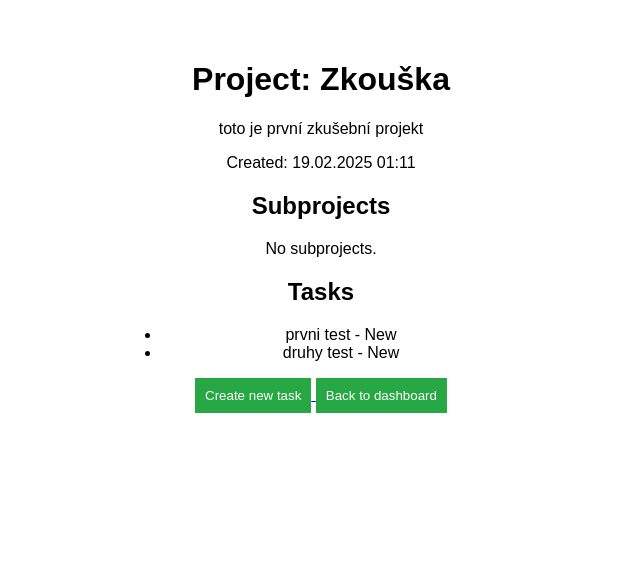
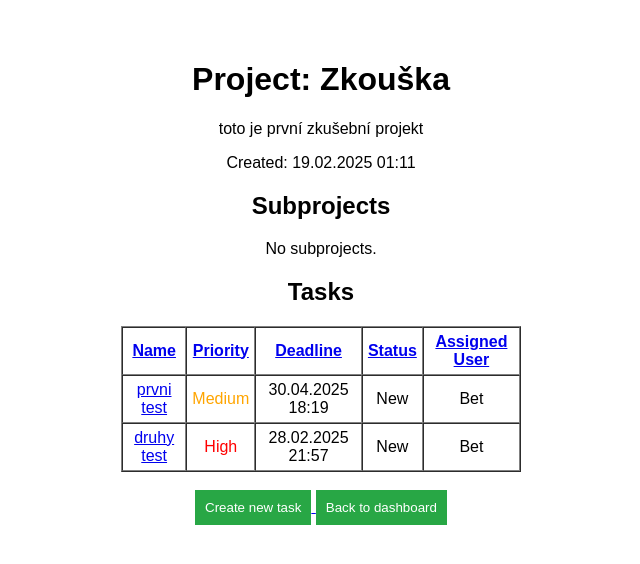
Before and after one commit to Thejezevec/Projekt, a Django app: page /project/1/ in a window 1280 px wide. Shown: the top 564 px of the page, without its empty margins (319-959 px from the left). Run offline with Django 5.2, Linux system fonts and the light colour scheme; a user stored in the database is signed in; data comes from the database, SQL or seed files in the repository; both versions use the stored data as it was after the commit.

Commit message:
upraveny vzhled tasku

```diff
--- a/templates/myproject/project_detail.html
+++ b/templates/myproject/project_detail.html
@@ -23,14 +23,49 @@
 
     <h2>Tasks</h2>
     {% if tasks %}
-      <ul>
-        {% for task in tasks %}
-          <li>{{ task.name }} - {{ task.get_status_display }}</li>
-        {% endfor %}
-      </ul>
+      <table border="1" cellspacing="0" cellpadding="5">
+        <thead>
+          <tr>
+            <!-- Odkazy pro řazení: když klikneš, přidá se query parametr "sort" -->
+            <th><a href="?sort=name">Name</a></th>
+            <th><a href="?sort=priority">Priority</a></th>
+            <th><a href="?sort=deadline">Deadline</a></th>
+            <th><a href="?sort=status">Status</a></th>
+            <th><a href="?sort=assigned_user">Assigned User</a></th>
+          </tr>
+        </thead>
+        <tbody>
+          {% for task in tasks %}
+          <tr>
+            <!-- Název úkolu jako odkaz na detail úkolu -->
+            <td><a href="{% url 'task_detail' task.id %}">{{ task.name }}</a></td>
+            <td>
+              {% if task.priority == 3 %}
+                 <span style="color: red;">High</span>
+              {% elif task.priority == 2 %}
+                 <span style="color: orange;">Medium</span>
+              {% else %}
+                 <span style="color: green;">Low</span>
+              {% endif %}
+            </td>
+            <td>{{ task.deadline|date:"d.m.Y H:i" }}</td>
+            <td>{{ task.get_status_display }}</td>
+            <td>
+               {% if task.assigned_user %}
+                 {{ task.assigned_user.username }}
+               {% else %}
+                 None
+               {% endif %}
+            </td>
+          </tr>
+          {% endfor %}
+        </tbody>
+     </table>
     {% else %}
       <p>No tasks.</p>
     {% endif %}
+
+    <br>
 
     <a href="{% url 'create_task' project.id %}">
       <button>Create new task</button>
--- a/templates/myproject/task_detail.html
+++ b/templates/myproject/task_detail.html
@@ -10,7 +10,7 @@
     <p><strong>Deadline:</strong> {{ task.deadline|date:"d.m.Y H:i" }}</p>
     <p><strong>Priority:</strong> {{ task.get_priority_display }}</p>
     <p><strong>Status:</strong> {{ task.get_status_display }}</p>
-    <a href="{% url 'claim_task' task.id %}"><button>Přebrat úkol</button></a>
+    <a href="{% url 'claim_task' task.id %}"><button>Take over the task</button></a>
 
     <a href="{% url 'project_detail' task.project.id %}"><button>Back to project</button></a>
 </div>
```
Also changed, not shown: db.sqlite3.
